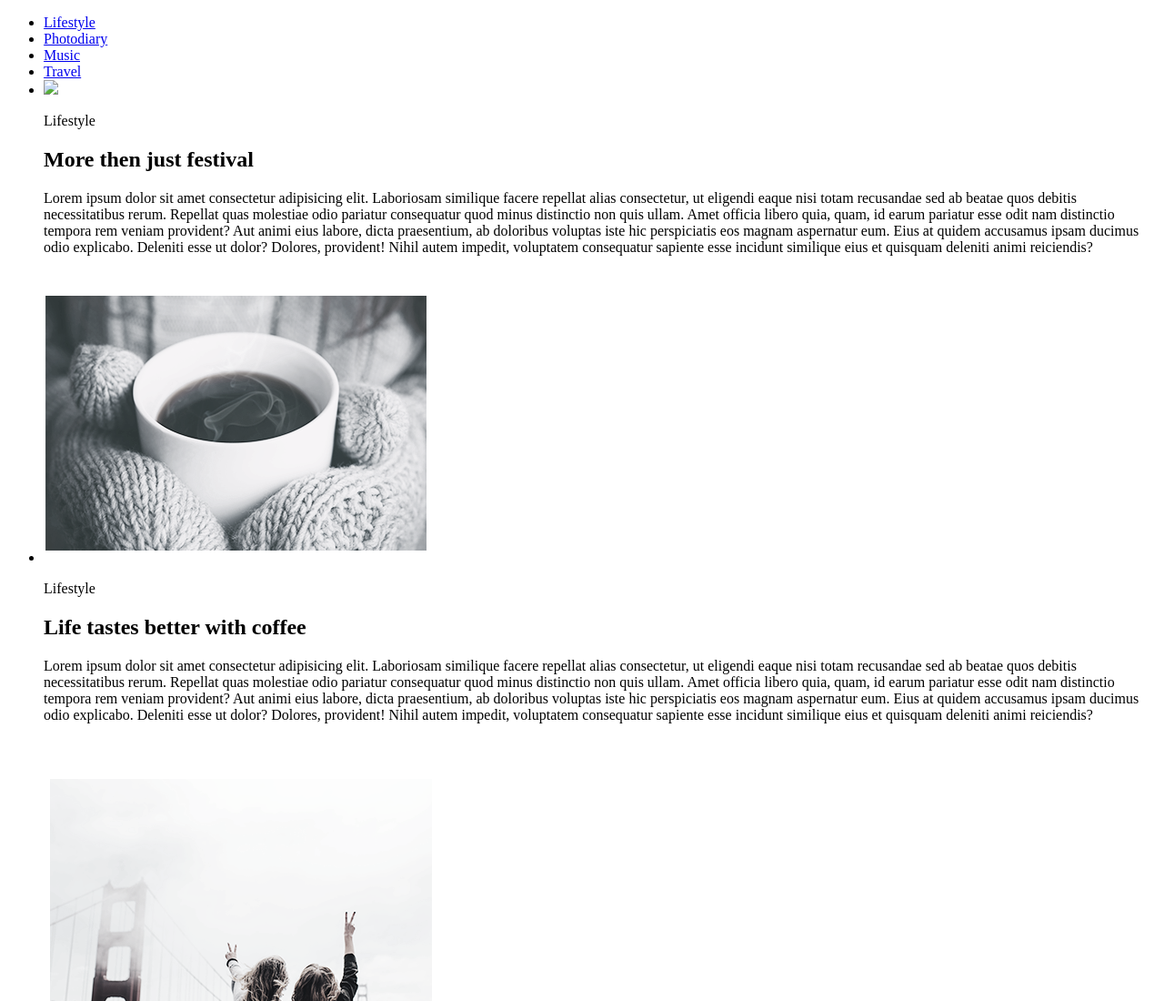
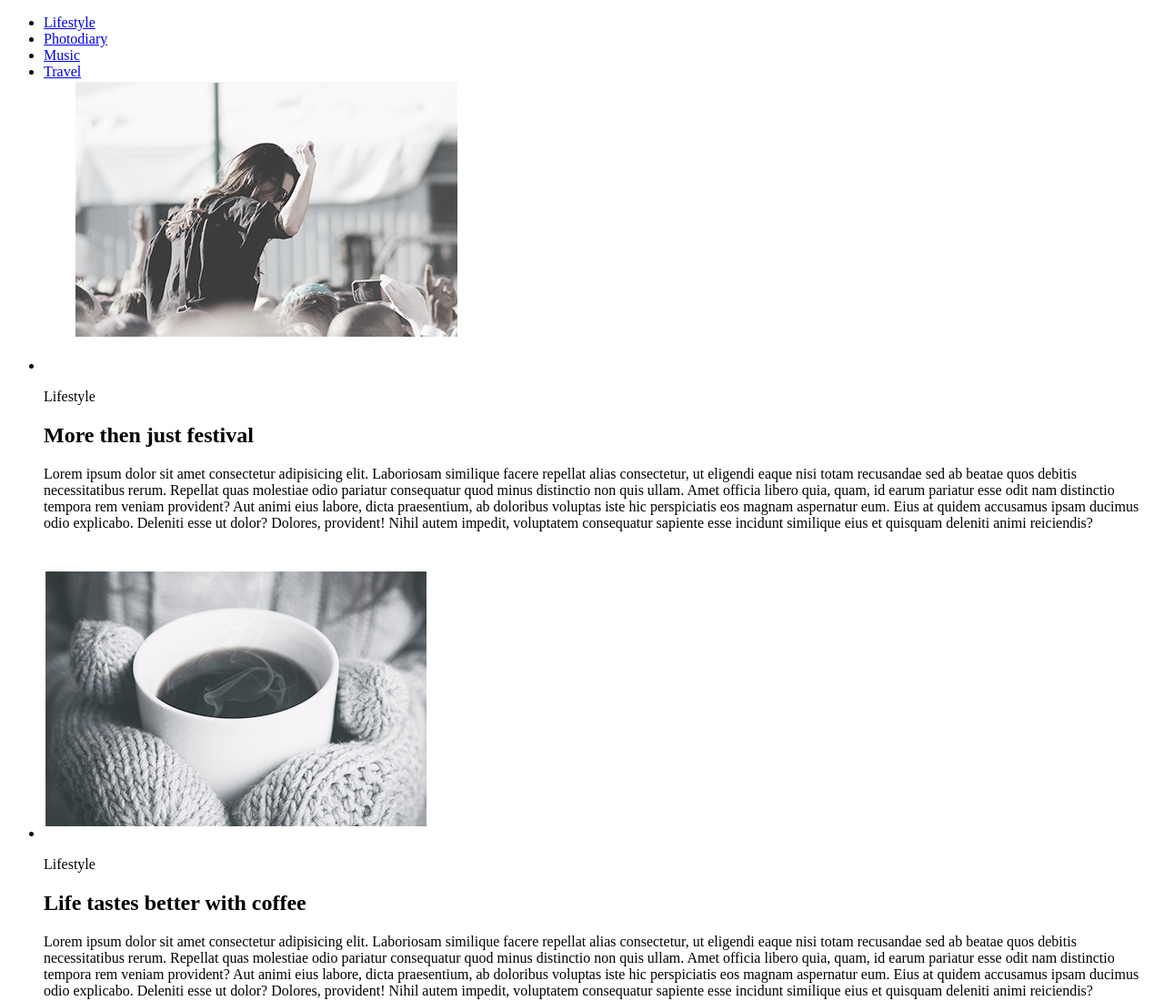
Before and after one commit to Yevheniia-hub/html, a plain HTML site: page index.html in a window 1280 px wide. Shown: the top 1100 px of the page at 91% size. Drawn offline with Linux system fonts and the light colour scheme.

Commit message:
https://github.com/Yevheniia-hub/html.git

```diff
--- a/index.html
+++ b/index.html
@@ -20,7 +20,7 @@
         <a href="https://www.google.com.ua">Travel</a>
       </li>
       <li>
-        <img src="/assets/image-1.png alt="img1" />
+        <img src="/assets/image-1.png" alt="img1" />
         <p>Lifestyle</p>
         <h2>More then just festival</h2>
         <p>
```
